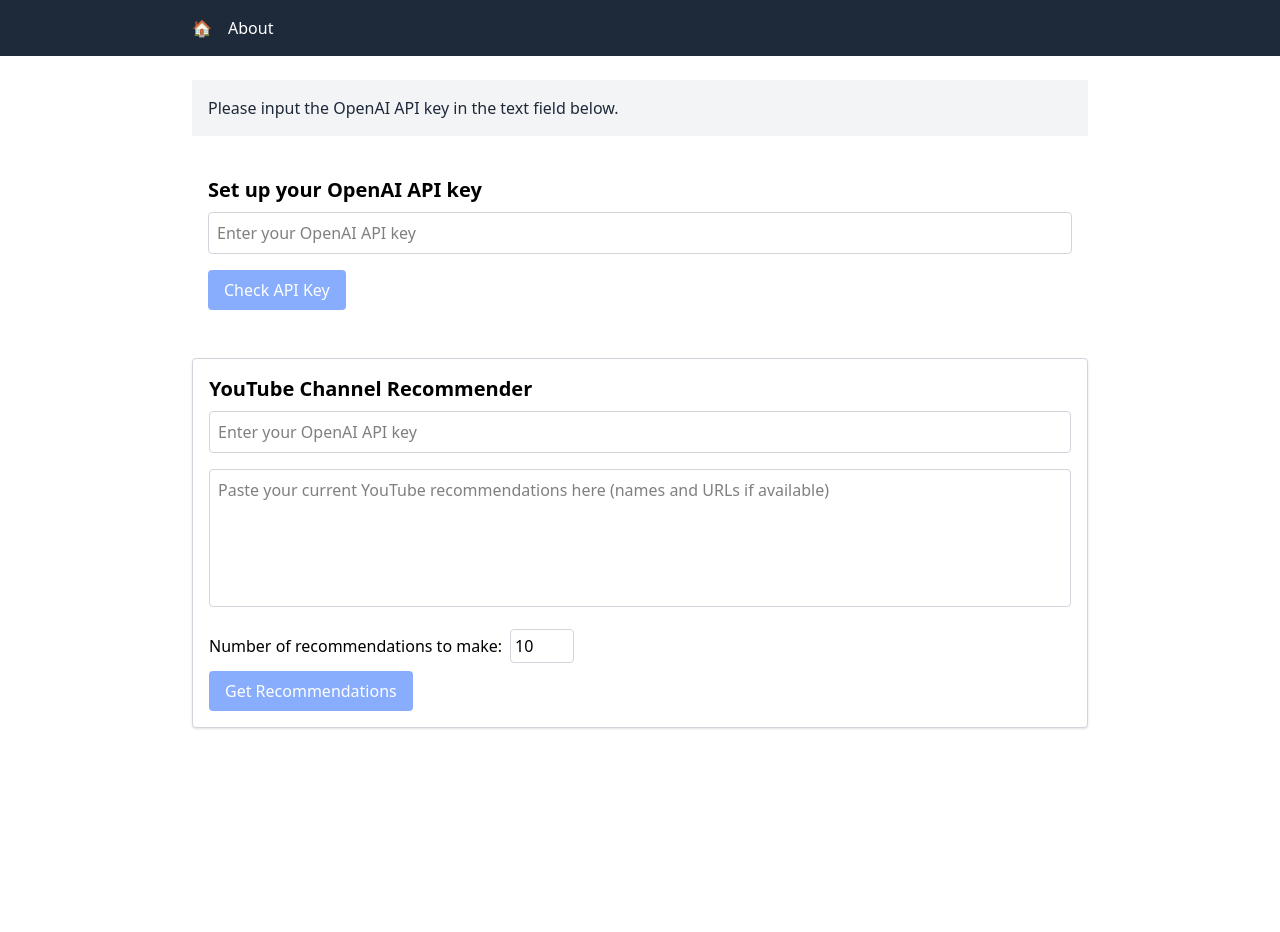
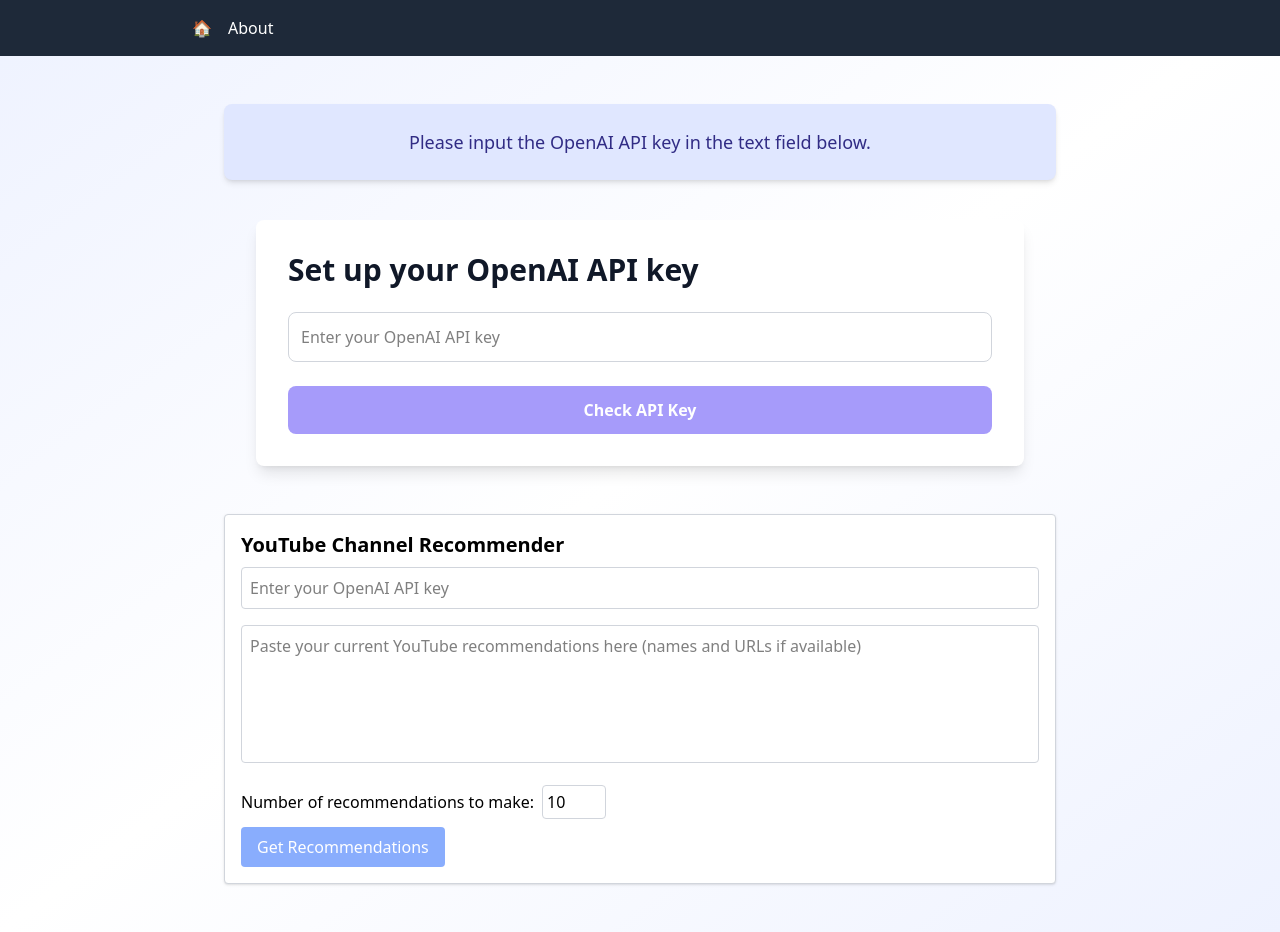
Before and after one commit to louispaulet/gpt_recommender, a React (Vite) app in the folder gpt_reco_app/: page /#/ in a window 1280 px wide. Before the commit the page ends 800 px from the top, so only its background shows below. Built offline with nearby package versions, Linux system fonts and the light colour scheme.

Commit message:
update readme, update about page, and add general gradient background, update homepage and key input sections

```diff
--- a/gpt_reco_app/src/components/Homepage.jsx
+++ b/gpt_reco_app/src/components/Homepage.jsx
@@ -1,5 +1,6 @@
 import React, { useState } from 'react';
 import OpenAI from 'openai';
+
 
 function HomepageComponent() {
   const [apiKey, setApiKey] = useState('');
@@ -38,45 +39,47 @@ function HomepageComponent() {
   };
 
   return (
-    <main className="max-w-4xl mx-auto p-4">
-      <h2 className="text-xl font-semibold mb-2">Set up your OpenAI API key</h2>
+    <main className="max-w-3xl mx-auto p-8 bg-white rounded-lg shadow-lg mt-10">
+      <h2 className="text-3xl font-extrabold mb-6 text-gray-900">Set up your OpenAI API key</h2>
       <input
         type="text"
         placeholder="Enter your OpenAI API key"
         value={apiKey}
         onChange={(e) => setApiKey(e.target.value)}
-        className="w-full p-2 border border-gray-300 rounded mb-4"
+        className="w-full p-3 border border-gray-300 rounded-lg mb-6 focus:outline-none focus:ring-2 focus:ring-indigo-500 focus:border-indigo-500 transition"
       />
       <button
         onClick={checkApiKey}
         disabled={loading || !apiKey}
-        className="px-4 py-2 bg-blue-600 text-white rounded disabled:opacity-50"
+        className="w-full py-3 bg-indigo-600 hover:bg-indigo-700 focus:ring-4 focus:ring-indigo-300 text-white font-semibold rounded-lg disabled:opacity-50 disabled:cursor-not-allowed transition"
       >
         {loading ? 'Checking...' : 'Check API Key'}
       </button>
       {checkResult && (
         <p
-          className={`mt-4 p-3 rounded ${
+          className={`mt-6 p-4 rounded-lg flex items-center text-lg font-medium ${
             checkResult.status === 'success'
-              ? 'bg-green-100 text-green-800 border border-green-400'
-              : 'bg-red-100 text-red-800 border border-red-400'
-          } flex items-center`}
+              ? 'bg-green-100 text-green-900 border border-green-400'
+              : 'bg-red-100 text-red-900 border border-red-400'
+          }`}
           role="alert"
         >
           {checkResult.status === 'success' ? (
             <svg
-              className="w-5 h-5 mr-2 fill-current"
+              className="w-6 h-6 mr-3 text-green-600"
               xmlns="http://www.w3.org/2000/svg"
               viewBox="0 0 20 20"
+              fill="currentColor"
               aria-hidden="true"
             >
               <path d="M7.629 13.314l-3.292-3.292-1.414 1.414 4.706 4.706 9-9-1.414-1.414z" />
             </svg>
           ) : (
             <svg
-              className="w-5 h-5 mr-2 fill-current"
+              className="w-6 h-6 mr-3 text-red-600"
               xmlns="http://www.w3.org/2000/svg"
               viewBox="0 0 20 20"
+              fill="currentColor"
               aria-hidden="true"
             >
               <path d="M10 8.586l4.95-4.95 1.414 1.414L11.414 10l4.95 4.95-1.414 1.414L10 11.414l-4.95 4.95-1.414-1.414L8.586 10 3.636 5.05l1.414-1.414L10 8.586z" />
--- a/gpt_reco_app/src/main.jsx
+++ b/gpt_reco_app/src/main.jsx
@@ -7,7 +7,9 @@ import App from './App.jsx'
 createRoot(document.getElementById('root')).render(
   <StrictMode>
     <HashRouter>
-      <App />
+      <div className="min-h-screen bg-gradient-to-br from-indigo-50 via-white to-indigo-50">
+        <App />
+      </div>
     </HashRouter>
   </StrictMode>,
 )
--- a/gpt_reco_app/src/pages/About.jsx
+++ b/gpt_reco_app/src/pages/About.jsx
@@ -2,14 +2,36 @@ import React from 'react';
 
 const About = () => {
   return (
-    <div className="p-6 max-w-4xl mx-auto">
-      <h1 className="text-3xl font-bold mb-4">About This Project</h1>
-      <p className="text-lg text-gray-700 mb-4">
-        This project uses GPT 4.1 to recommend content such as YouTube channels based on the channels you are already subscribed to.
-      </p>
-      <p className="text-lg text-gray-700">
-        In the future, we will also be recommending YouTube videos, but this feature is not available yet.
-      </p>
+    <div className="max-w-5xl mx-auto p-8 bg-white rounded-lg shadow-lg">
+      <h1 className="text-4xl font-extrabold mb-6 text-gray-900">About GPT YouTube Channel Recommender</h1>
+      <section className="mb-8">
+      <h2 className="text-2xl font-extrabold mb-3 text-black tracking-wide uppercase border-b-2 border-indigo-400 pb-1">What is this?</h2>
+        <p className="text-lg text-gray-700 leading-relaxed">
+          This application leverages the power of <strong>OpenAI's GPT-4.1-nano</strong> model to provide personalized YouTube channel recommendations based on your current subscriptions. By analyzing your existing channels, it suggests new content creators tailored to your interests.
+        </p>
+      </section>
+      <section className="mb-8">
+      <h2 className="text-2xl font-extrabold mb-3 text-black tracking-wide uppercase border-b-2 border-indigo-400 pb-1">How does it work?</h2>
+        <ul className="list-disc list-inside text-gray-700 text-lg leading-relaxed space-y-2">
+          <li>Input your <strong>OpenAI API key</strong> securely on the homepage.</li>
+          <li>Paste your current YouTube channel subscriptions (names and URLs).</li>
+          <li>Specify the number of recommendations you want to receive.</li>
+          <li>The app sends a prompt to the OpenAI API, requesting new channel suggestions.</li>
+          <li>Recommendations are parsed and displayed with live URL status checks to ensure validity.</li>
+        </ul>
+      </section>
+      <section className="mb-8">
+      <h2 className="text-2xl font-extrabold mb-3 text-black tracking-wide uppercase border-b-2 border-indigo-400 pb-1">Why use this app?</h2>
+        <p className="text-lg text-gray-700 leading-relaxed">
+          Discover fresh and relevant YouTube channels effortlessly without manually searching. This tool helps you expand your content horizon with AI-powered recommendations.
+        </p>
+      </section>
+      <section>
+      <h2 className="text-2xl font-extrabold mb-3 text-black tracking-wide uppercase border-b-2 border-indigo-400 pb-1">Future Plans 🚀</h2>
+        <p className="text-lg text-gray-700 leading-relaxed">
+          We plan to extend the app's capabilities to recommend individual YouTube videos and other content types, enhancing your personalized discovery experience.
+        </p>
+      </section>
     </div>
   );
 };
--- a/gpt_reco_app/src/pages/Homepage.jsx
+++ b/gpt_reco_app/src/pages/Homepage.jsx
@@ -4,13 +4,15 @@ import YouTubeRecommender from '../components/YouTubeRecommender.jsx';
 
 function Homepage() {
   return (
-    <>
-      <section className="info-section p-4 my-6 bg-gray-100 text-gray-800">
-        <p>Please input the OpenAI API key in the text field below.</p>
+    <div className="py-12 px-4 sm:px-6 lg:px-8 max-w-5xl mx-auto">
+      <section className="mb-10 p-6 bg-indigo-100 rounded-lg shadow-md text-indigo-900 font-medium text-center text-lg">
+        Please input the OpenAI API key in the text field below.
       </section>
       <HomepageComponent />
-      <YouTubeRecommender />
-    </>
+      <div className="mt-12">
+        <YouTubeRecommender />
+      </div>
+    </div>
   );
 }
 
```
Also changed, not shown: 1 other file (tests, documents, lock files or other folders).
